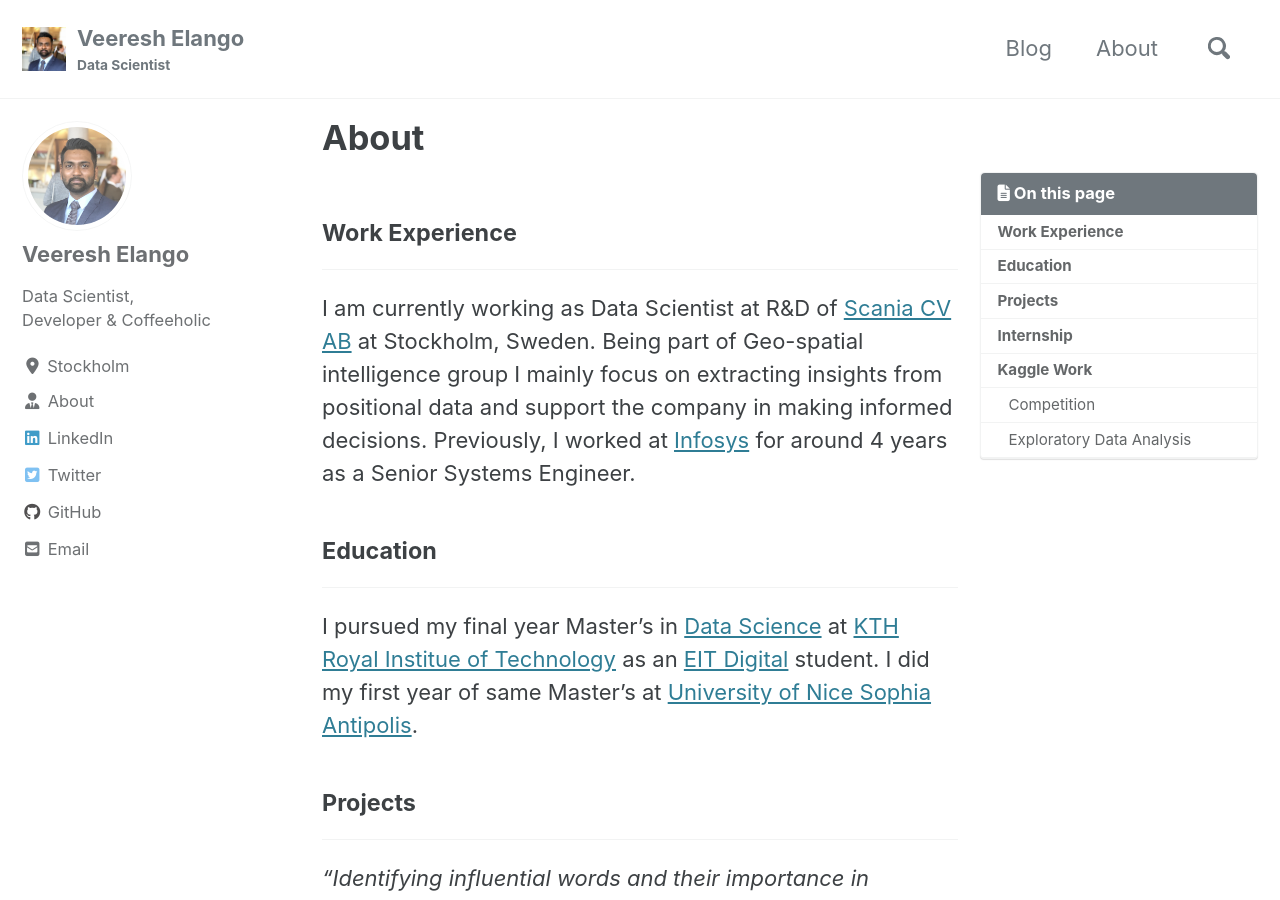
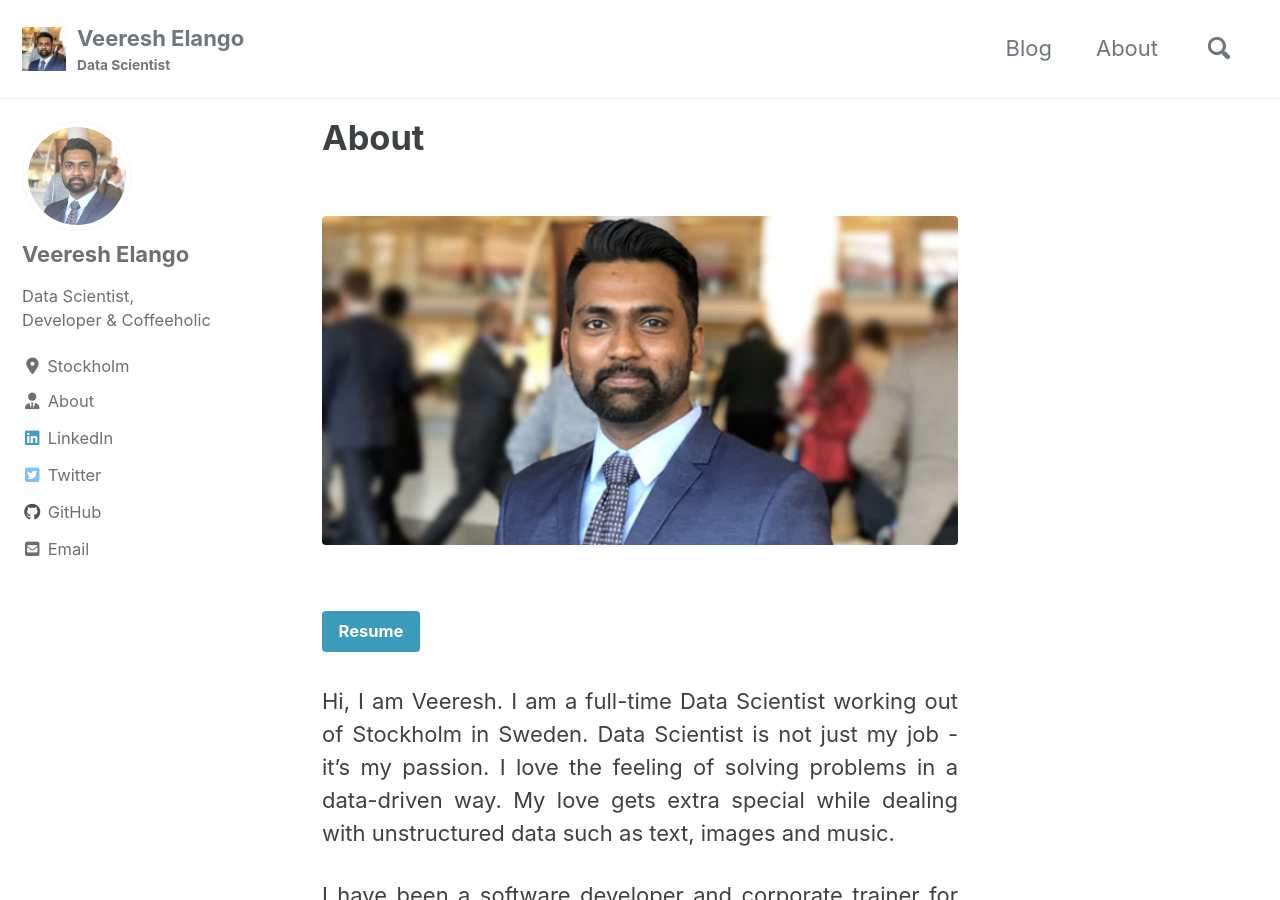
Before and after one commit to VeereshElango/veereshelango.github.io, a Jekyll site: the page built from _pages/about.md, in a window 1280 px wide and 900 px high. Built offline with Jekyll 4.4.1, drawn with Linux system fonts in a browser that asks for light colours; cached includes are drawn as plain includes; nearby versions of some CDN libraries; some of the changed text lies outside the part shown.

Commit message:
Updated about.md

```diff
--- a/_pages/about.md
+++ b/_pages/about.md
@@ -2,42 +2,24 @@
 permalink: /about/
 title: "About"
 excerpt: "Minimal Mistakes is a flexible two-column Jekyll theme."
-last_modified_at: 2020-04-12T14:07:54-04:00
-toc: true
+last_modified_at: 2020-04-20T14:07:54-04:00
+
 ---
 
+<figure class="align-center">
+  <img src="{{ site.url }}{{ site.baseurl }}/assets/images/WebSuit_580x300.jpg" alt="VeereshElango" >
+</figure>
 
-#### Work Experience
-----
-I am currently working as Data Scientist at R&D of [Scania CV AB](https://www.scania.com/) at Stockholm, Sweden. Being part of Geo-spatial intelligence group
-I mainly focus on extracting insights from positional data and support the company in making informed decisions.
-Previously, I worked at [Infosys](https://www.infosys.com/) for around 4 years as a Senior Systems Engineer.
 
-#### Education
----
+[Resume](https://rebrand.ly/veeresh-resume){: .btn .btn--info}
 
-I pursued my final year Master's in [Data Science](http://www.masterschool.eitdigital.eu/programmes/dsc/) at [KTH Royal Institue of Technology](www.kth.se) as an [EIT Digital](http://www.masterschool.eitdigital.eu/) student.
-I did my first year of same Master's at [University of Nice Sophia Antipolis](http://unice.fr/en).
-#### Projects
-----
-*"Identifying influential words and their importance in Convolutional Neural network for sentence classification"* under the guidance of [Frédéric Precioso](http://www.i3s.unice.fr/~precioso/)
-and [Mélanie Ducoffe](https://www.linkedin.com/in/m%25C3%25A9lanie-ducoffe-bbb53165/) in collaboration with linguistics laboratory
-[Bases, Corpus, Langage (BCL)](https://bcl.cnrs.fr/?lang=en)
 
-#### Internship
-----
+Hi, I am Veeresh. I am a full-time Data Scientist working out of Stockholm in Sweden. Data Scientist is not just my job - it's my passion. I love the feeling of solving problems in a data-driven way.
+My love gets extra special while dealing with unstructured data such as text, images and music.
+{: .text-justify}
 
-| ![i3s](/assets/images/i3s.png) | Computer Vision Intern at [I3S laboratory](http://www.i3s.unice.fr/),Nice,France under the guidance of Professor [Frédéric Precioso](http://www.i3s.unice.fr/~precioso/)
+I have been a software developer and corporate trainer for four years back in India.  I enjoy the pleasure of sharing and mentoring aspiring young students. I have given guest lectures for students at Stockholm University during 2018 and 2019.
+{: .text-justify}
 
-#### Kaggle Work
-----
-##### Competition
-[Quora Question Pairs](https://www.kaggle.com/c/quora-question-pairs) - Top 43%
-
-[Sberbank Russian Housing Market](https://www.kaggle.com/c/sberbank-russian-housing-market) - Top 45%
-##### Exploratory Data Analysis
-[Celebrity Data Analysis](https://www.kaggle.com/veereshelango/celebrity-death-analysis)
-
-[NIPS Analysis](https://www.kaggle.com/veereshelango/nips-analysis)
-
-[Curious on Epicurious recipes](https://www.kaggle.com/veereshelango/curious-on-epicurious-recipes)
+In this blog, I share my work and contemplations about artificial intelligence and machine learning.
+{: .text-justify}
```
Also changed, not shown: assets/images/WebSuit_580x300.jpg (added), 1 other file.
